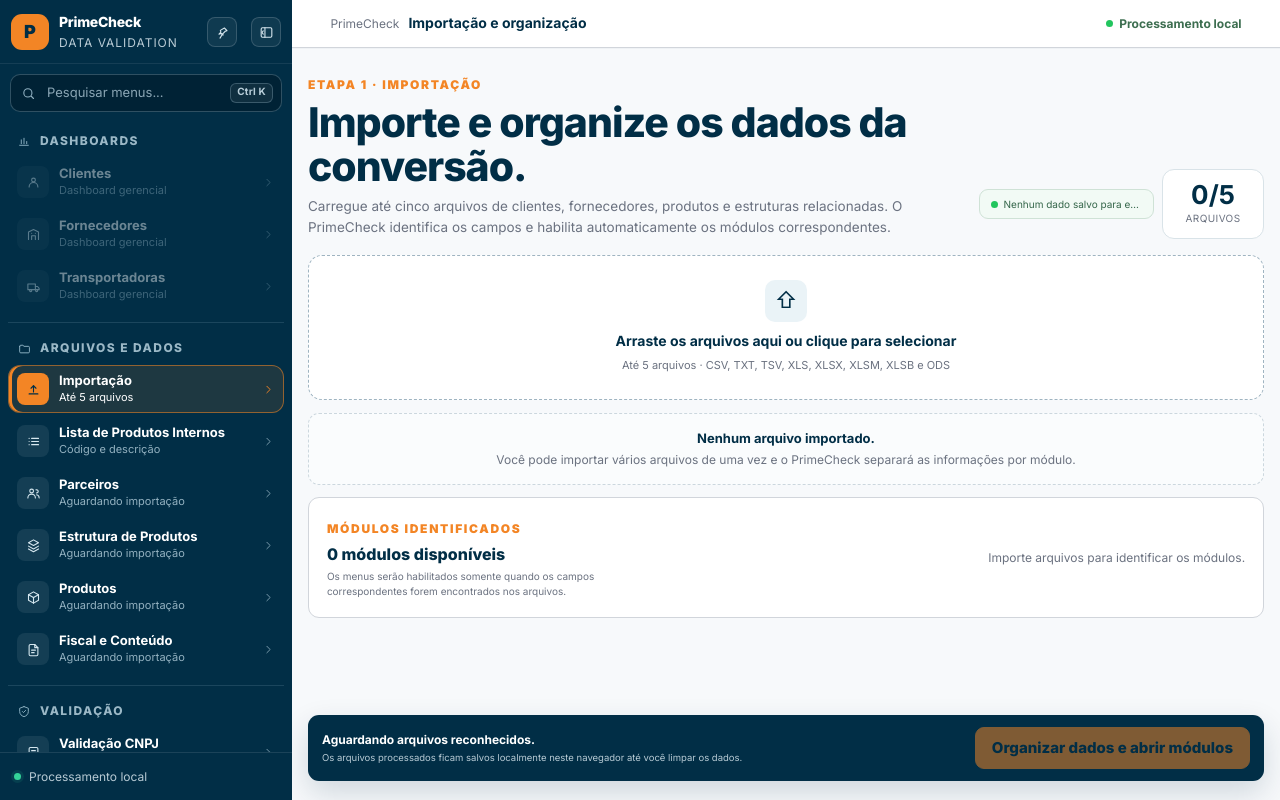
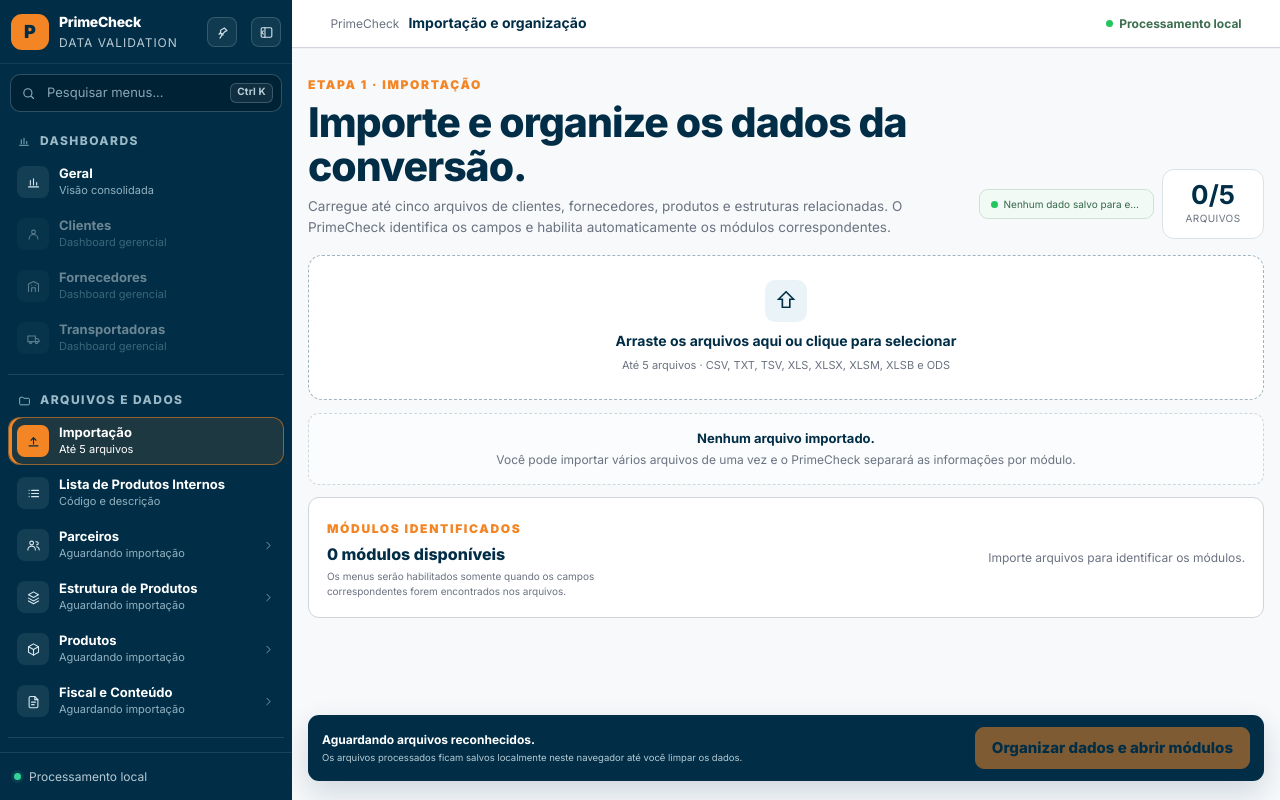
Before and after one commit to marcoantunes171989/PrimeCheck, a React (Vite) app: page / in a window 1280 px wide. Built offline with nearby package versions, Linux system fonts and the light colour scheme.

Commit message:
feat: adicionar dashboard geral e simplificar navegação lateral

```diff
--- a/src/components/Sidebar.tsx
+++ b/src/components/Sidebar.tsx
@@ -277,8 +277,25 @@ export default function Sidebar({
   const showSearchField = (!compact && !mobile) || (mobile && mobileSearchOpen)
 
   const dashboardModules = useMemo(
-    () => WORKSPACE_MODULES.filter(module => module.group === 'partners'),
-    [],
+    () => [
+      {
+        id: 'general',
+        label: 'Geral',
+        singular: 'Visão Geral',
+        helper: 'Visão consolidada',
+        icon: 'chart' as IconName,
+        enabled: true,
+      },
+      ...WORKSPACE_MODULES
+        .filter(module => module.group === 'partners')
+        .map(module => ({
+          ...module,
+          helper: 'Dashboard gerencial',
+          icon: DASHBOARD_ICONS[module.id] ?? 'chart' as IconName,
+          enabled: module.enabled,
+        })),
+    ],
+    [enabledSet],
   )
 
   useEffect(() => {
@@ -348,7 +365,7 @@ export default function Sidebar({
   const visibleDashboards = useMemo(() => {
     if (!searching || dashboardsSectionMatched) return dashboardModules
     return dashboardModules.filter(module =>
-      matchesQuery(query, module.label, module.singular, 'Dashboard gerencial', 'DASHBOARDS', module.id),
+      matchesQuery(query, module.label, module.singular, module.helper, 'DASHBOARDS', module.id),
     )
   }, [dashboardModules, dashboardsSectionMatched, query, searching])
 
@@ -452,6 +469,7 @@ export default function Sidebar({
       return
     }
     if (!entry.enabled) return
+    if (!entry.groupId) setOpenGroup(null)
     onChange(entry.target)
     if (mobile) setMobileSearchOpen(false)
   }
@@ -563,11 +581,7 @@ export default function Sidebar({
           <small>{helper}</small>
         </span>
       )}
-      {!compact && (
-        <span className="sidebar-item-chevron" aria-hidden="true">
-          <Glyph name="chevronRight" />
-        </span>
-      )}
+
     </button>
   )
 
@@ -644,12 +658,12 @@ export default function Sidebar({
                 <span>{compact ? '' : 'DASHBOARDS'}</span>
               </div>
               {visibleDashboards.map(module => {
-                const enabled = enabledSet.has(module.id)
+                const enabled = module.enabled
                 return renderItem(
                   `dashboard:${module.id}`,
                   module.label,
-                  'Dashboard gerencial',
-                  DASHBOARD_ICONS[module.id] ?? 'chart',
+                  module.helper,
+                  module.icon,
                   {
                     disabled: !enabled,
                     title: !enabled
@@ -657,7 +671,11 @@ export default function Sidebar({
                       : compact
                         ? 'Dashboard · ' + module.label
                         : undefined,
-                    onClick: () => enabled && onChange(`dashboard:${module.id}`),
+                    onClick: () => {
+                      if (!enabled) return
+                      setOpenGroup(null)
+                      onChange(`dashboard:${module.id}`)
+                    },
                   },
                 )
               })}
@@ -673,7 +691,10 @@ export default function Sidebar({
 
               {visibleFixedFiles.map(item =>
                 renderItem(item.id, item.label, item.helper, item.icon, {
-                  onClick: () => onChange(item.id),
+                  onClick: () => {
+                    setOpenGroup(null)
+                    onChange(item.id)
+                  },
                 }),
               )}
 
@@ -760,7 +781,10 @@ export default function Sidebar({
               </div>
               {visibleValidation.map(item =>
                 renderItem(item.id, item.label, item.helper, item.icon, {
-                  onClick: () => onChange(item.id),
+                  onClick: () => {
+                    setOpenGroup(null)
+                    onChange(item.id)
+                  },
                 }),
               )}
             </section>
```
